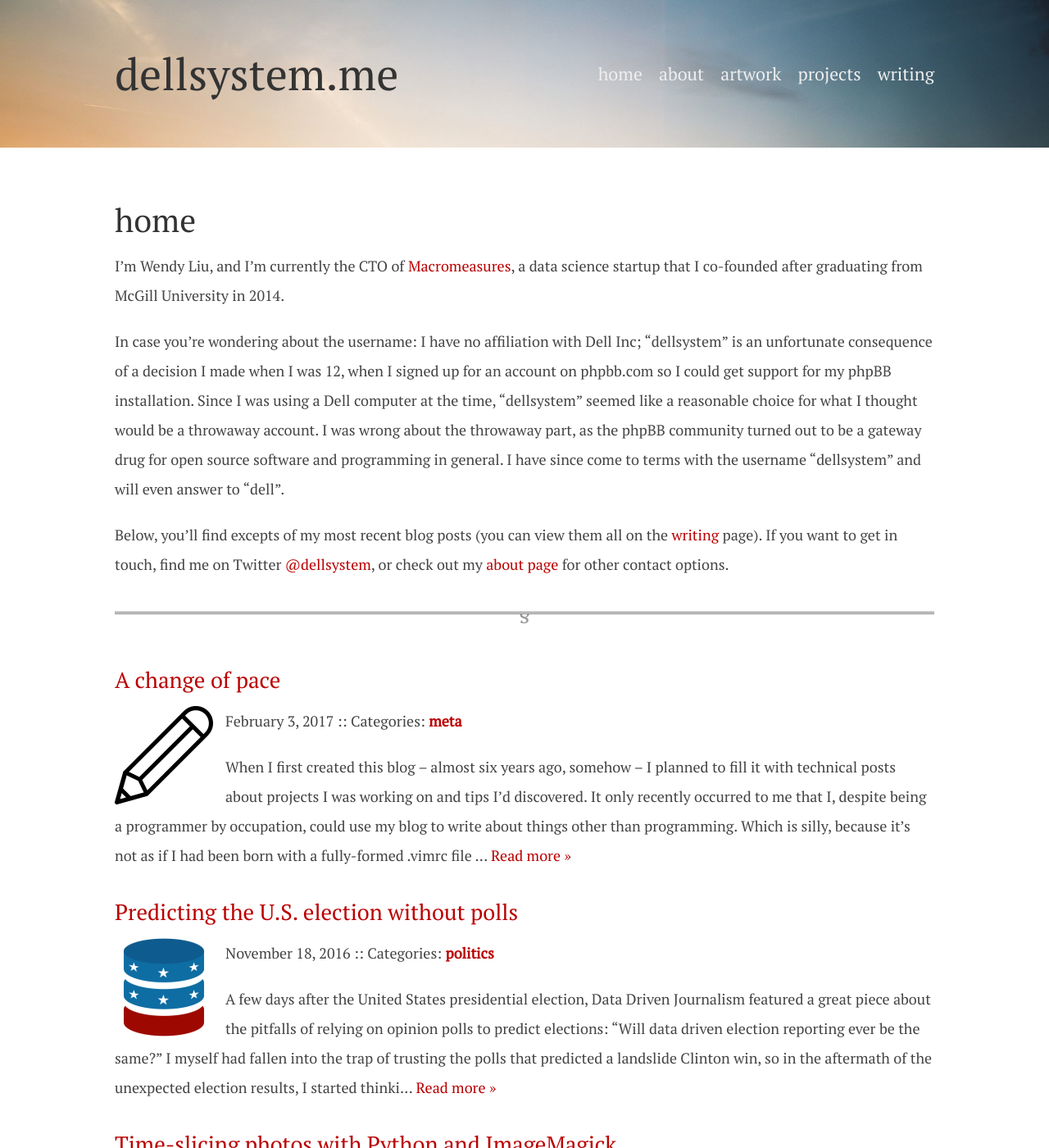
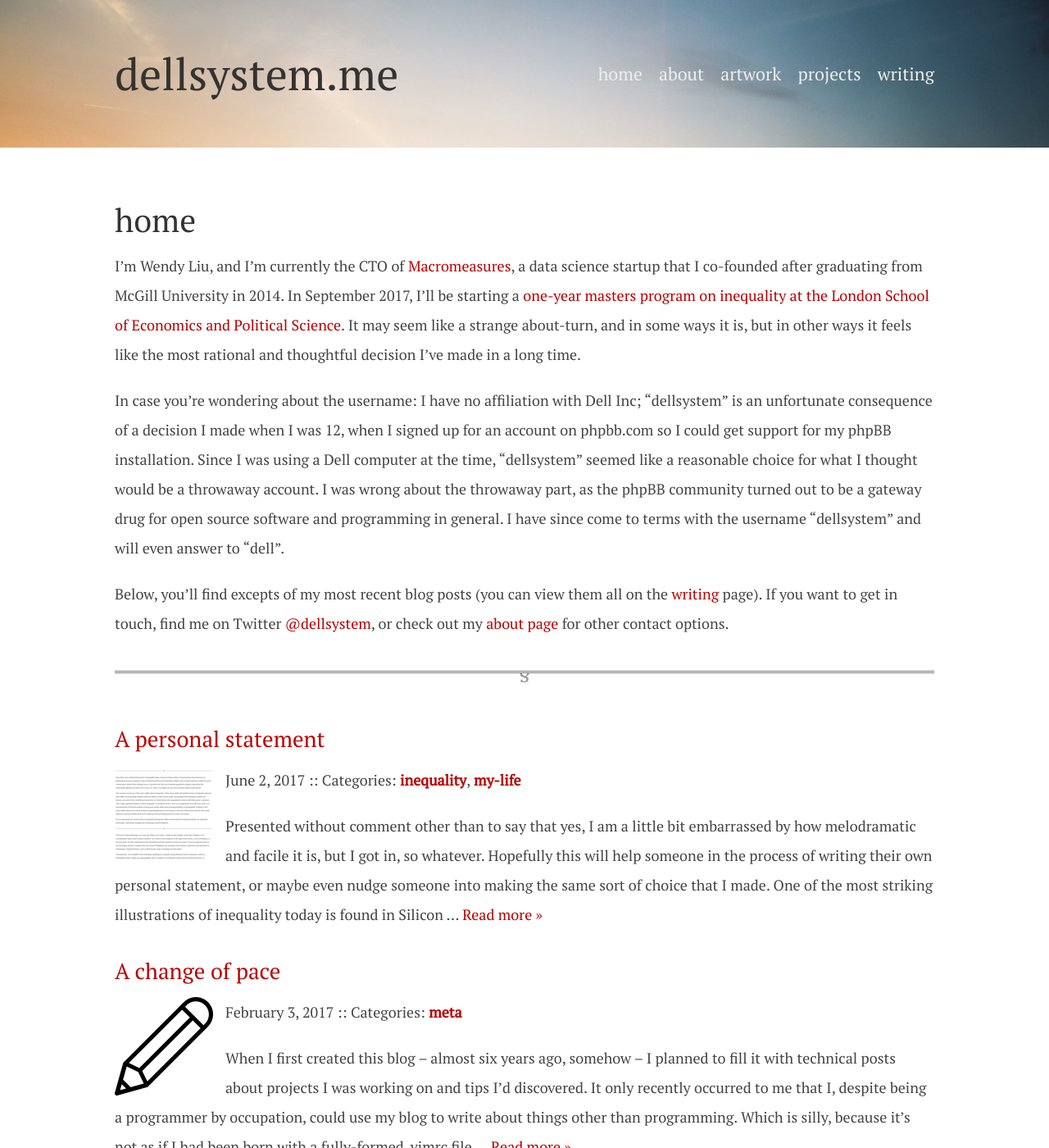
Before and after one commit to dellsystem/dellsystem.github.io, a Jekyll site: the page built from index.md, in a window 1280 px wide and 1400 px high. Shown: the whole window at 82% size. Built offline with Jekyll 4.4.1, drawn with Linux system fonts in a browser that asks for light colours; part of the change alters nothing that is shown; some of the changed text lies outside the part shown.

Commit message:
Add personal statement post + update homepage copy

```diff
--- /dev/null
+++ b/_posts/2017-06-02-a-personal-statement.md
@@ -0,0 +1,139 @@
+---
+layout: post
+title: A personal statement
+categories:
+- inequality
+- my-life
+---
+
+_Presented without comment other than to say that yes, I am a little bit
+embarrassed by how melodramatic and facile it is, but I got in, so whatever.
+Hopefully this will help someone in the process of writing their own personal
+statement, or maybe even nudge someone into making the same sort of choice that
+I made._
+
+***
+
+One of the most striking illustrations of inequality today is found in Silicon
+Valley. Towering above San Francisco are gleaming skyscrapers, emblems of the
+newfound wealth of the technology industry and its lofty promises to make the
+world a better place. Below these shining towers, at ground level, the city’s
+homeless population endures, ignored by the technology employees on their way
+to work.  For whom, one might ask, has the world been made a better place?
+
+This contrast is only one of the more visible signs of inequality. Other more
+subtle and insidious forms of inequality abound, both within the technology
+industry and in its effects on the world at large. Increasingly, the technology
+industry has become associated with a stultifying monoculture in which
+historically marginalised workers hold little power. Combined with a
+hypercapitalist mindset in which inequality, if considered at all, is seen as
+an opportunity for profit, the result is an oversaturation of frivolous
+products chasing easy money while more pressing problems are disregarded.
+Nowhere is this more evident than in the recent creation of a gentrifying class
+of tech workers, who have their houses cleaned, their meals delivered, and
+their laundry done by an underclass who are being priced out of their own
+homes.
+
+For me personally, the various forms of inequality that persist within and
+around the technology industry are especially distressing. I had always thought
+that technology would be different.
+
+***
+
+I fell in love with technology at an early age. When I was twelve, I made my
+first website; by the age of fifteen, I was contributing to open source
+software projects. As a result of early exposure to the open source ethos, I
+saw technology as a force for good, one that could democratise information and
+thus make the world more equal. It was an auspicious time for the technology
+industry: Google’s IPO, the ascent of Wikipedia, the invention of the iPhone. I
+believed in the potential of technology to shape the future, and I wanted to
+play a part in shaping it for the better.
+
+Consequently, I dove headfirst into technology, spending my academic and
+professional careers honing my software development skills. During my
+undergraduate years, I worked in two different research labs at McGill
+University, co-authoring papers on music technology with Professor Ichiro
+Fujinaga and social networking research with Professor Derek Ruths; I built
+software for a variety of extracurricular projects, ranging from a
+collaborative note-taking application to a local political publication; I spent
+a summer as a software engineering intern at Google. After university, I
+co-founded a technology company based on my undergraduate social networking
+research, with Professor Ruths acting as an advisor.
+
+Yet the more time I spent in the technology industry, the more doubts I
+developed. Technology _could_ make the world a better place, but in many
+respects it was doing the opposite. It was becoming increasingly clear to me
+that the industry, in its hiring and capital allocation practices, was itself a
+bastion of inequality—a way of distributing power and wealth among a privileged
+minority under a carefully-maintained pretense of meritocracy. What is more,
+the changes it was introducing into the world were not always for the better.
+The evidence was everywhere: ostensibly neutral algorithms that discriminate
+based on race; software that renders workers obsolete without providing them a
+safety net; “sharing economy” platforms that result in massive accumulation of
+wealth for the few while devaluing the labour of the many. Technology that had
+the potential to equalise was instead merely reinforcing existing structural
+inequalities.
+
+In my disillusionment, I sought refuge in books. My interest in a deeper
+understanding of inequality was sparked by Paul Mason’s _Postcapitalism_,
+which itself spurred a foray into books about financialisation like Rana
+Foroohar’s _Makers and Takers_ and Mervyn King’s _The End of Alchemy_. Soon
+after, I had moved on to critiques of capitalism like Immanuel Wallerstein’s
+_Historical Capitalism_ and David Harvey’s _Seventeen Contradictions and the End
+of Capitalism_, which brought me to books specific to inequality like _The
+Economics of Inequality_ by Thomas Piketty and _The Great Divide_ by Joseph E.
+Stiglitz. The more I read, the more I realised that addressing inequality was
+more important to me than software development would ever be.
+
+It is clear to me that the technology industry will change the world. It is
+uncertain whether it will change it for the _better_. The exact nature of the
+relationship between the technology industry and inequality is not a problem
+that can be addressed without truly understanding inequality: its historical
+and political context, its intersectional nature, its mechanisms of
+reproduction within the greater structure of capitalism. There is a startling
+dearth of attention being paid to these issues within the technology industry
+right now, and my ultimate goal, after obtaining my degree, is to change that,
+either from within the technology industry or without.
+
+***
+
+The M.Sc. programme in Inequalities and Social Science will equip me with the
+necessary tools needed to address the technology industry’s inherent complicity
+in perpetuating inequality, and I believe I would offer a unique perspective as
+a result of my technology background, which I suspect might be unusual among
+applicants for this programme. Additionally, through working in academic labs
+as an undergraduate, I gained valuable experience performing quantitative
+research, publishing papers and giving talks. Furthermore, my experience as a
+co-founder and CTO of a technology startup helped inculcate a critical
+understanding of the technology industry, and was instrumental to the
+development of my perseverance and capacity for self-motivation. Moreover, as I
+did not take any university-level social science courses, I plan to narrow any
+gaps in my knowledge by familiarising myself with the seminal works in the
+fields of sociology and economics. As a result, I believe I will be prepared
+for the rigours of this M.Sc. programme, and that I will be well-placed to
+develop a thesis on the study of inequality as it relates to the technology
+industry.
+
+To me, the technology industry still has the potential to change the world for
+the better, but having seen the harm it can do, I can no longer accept my place
+in the industry uncritically. Instead, I choose to focus my efforts on
+combating inequality, drawing on my privileged background as a software
+engineer and using that experience to make the industry a better place, both
+for the people within it and for those affected by it. Studying technology and
+working in the industry gave me the opportunity to witness inequality, but
+before I can redirect my efforts I need a thorough understanding of the social,
+economic and policy aspects of inequality. The International Inequalities
+Institute, with its interdisciplinary approach and high calibre of research,
+is, I believe, the best place for me to develop this foundation.
+
+I cannot think of a cause more wholly suited to my interests and my skillset. I
+know that the battle against inequality will not be easy, but I also refuse to
+accept that I am powerless in the face of the status quo. Thus I am resolved to
+fighting for a better world, so that one day the towering buildings in San
+Francisco's skyline will be symbols of change, with a more equal world
+reflected in their coruscating glass panes.
+
+***
+
+_Thanks to [Gersande La Flèche](https://gersande.com/) and Matt Dannenberg for
+editing._
--- a/index.md
+++ b/index.md
@@ -4,12 +4,17 @@ title: home
 ---
 
 I'm Wendy Liu, and I'm currently the CTO of [Macromeasures], a data science
-startup that I co-founded after graduating from McGill University in 2014.
+startup that I co-founded after graduating from McGill University in 2014. In
+September 2017, I'll be starting a [one-year masters program on inequality at
+the London School of Economics and Political Science][personal statement]. It
+may seem like a strange about-turn, and in some ways it is, but in other ways
+it feels like the most rational and thoughtful decision I've made in a long
+time.
 
 In case you're wondering about the username: I have no affiliation with Dell
 Inc; "dellsystem" is an unfortunate consequence of a decision I made when I was
 12, when I signed up for an account on phpbb.com so I could get support for my
-phpBB installation.  Since I was using a Dell computer at the time,
+phpBB installation. Since I was using a Dell computer at the time,
 "dellsystem" seemed like a reasonable choice for what I thought would be a
 throwaway account. I was wrong about the throwaway part, as the phpBB community
 turned out to be a gateway drug for open source software and programming in
@@ -22,6 +27,7 @@ Twitter [@dellsystem](https://twitter.com/dellsystem), or check out my [about
 page](/about#contact) for other contact options.
 
 [Macromeasures]: http://macromeasures.com
+[personal statement]: /posts/a-personal-statement
 
 <hr />
 
```
Also changed, not shown: img/posts/a-personal-statement.png (added).
